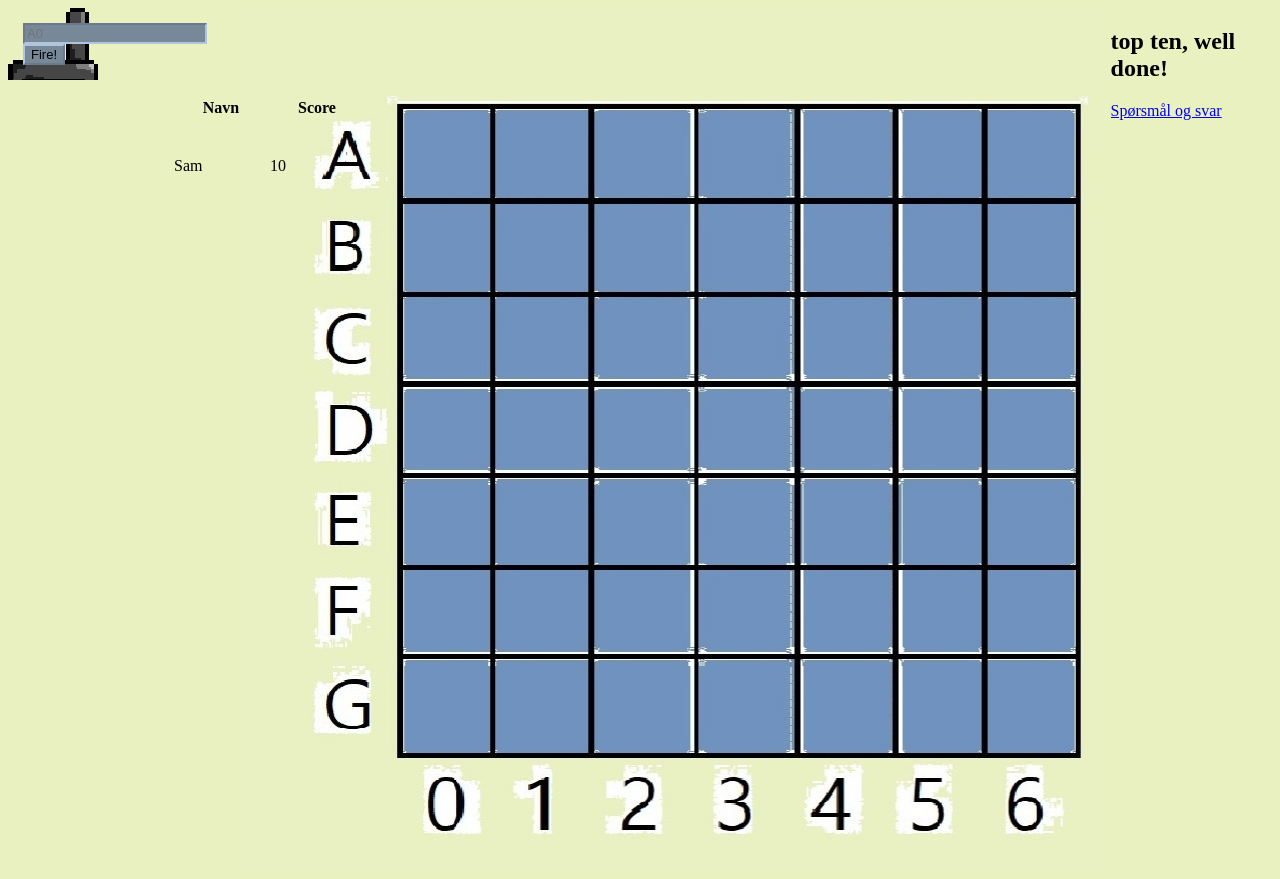
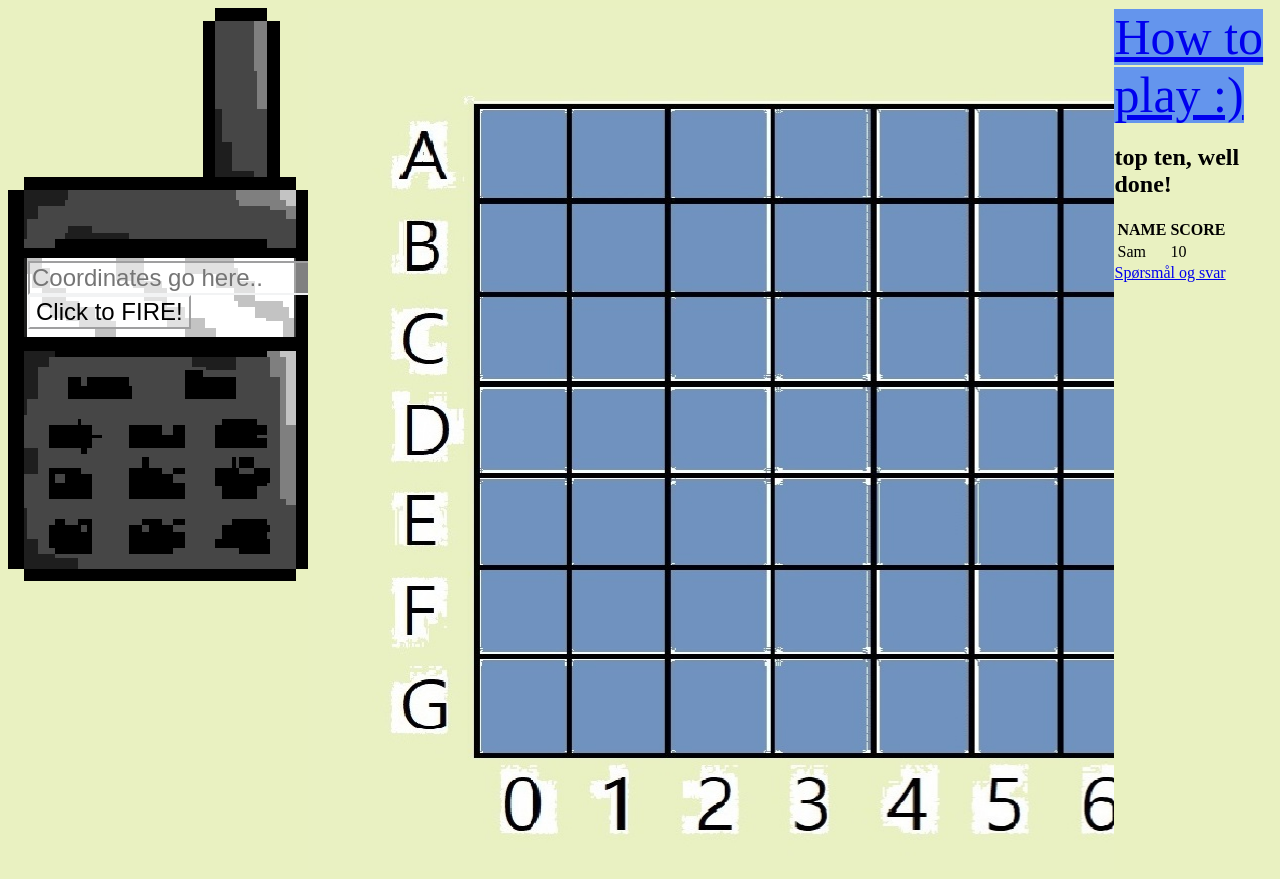
Before and after one commit to jonascantcode/battleship, a PHP site: page / in a window 1280 px wide. Run offline with PHP 8.4, Linux system fonts and the light colour scheme; tables that the repository leaves empty hold one stand-in row (values such as "Sample post").

Commit message:
css changes

```diff
--- a/highScore.php
+++ b/highScore.php
@@ -1,19 +1,19 @@
 <?php
 include 'dbconn.php';
 
-$sql = "SELECT * FROM high_score ORDER BY score DESC LIMIT 10";
+$sql = "SELECT * FROM high_score ORDER BY score ASC LIMIT 10";
 
 $result = $connect->query($sql);
 
 if (!$result) {
     echo"Failed to connect" . $sql ($connect->error);
 } else {
-    echo '<table><tr><th>Navn</th><th>Score</th></tr>';
+    echo '<table><tr><th>NAME</th><th>SCORE</th></tr>';
 
     while ($rad = $result->fetch_assoc()) {
         $navn = $rad["name"];
         $score = $rad["score"];
-        echo '<tr><td>' . $navn . '</td><td>' . $score . '</td></tr>';
+        echo '<tr><td class="scoreTable">' . $navn . '</td><td class="scoreTable">' . $score . '</td></tr>';
     }
     echo '</table>';
 }
--- a/index.php
+++ b/index.php
@@ -10,15 +10,16 @@
 </head>
 
 <body>
+	<div id="container">
 		<div id="containerPlayer">
 			<div id="messageArea"></div>
 			<form id="radio">
-			<input type="text" id="guessInput" placeholder="A0">
-			<input type="button" id="fireButton" value="Fire!">
+				<input type="text" id="guessInput" placeholder="Coordinates go here..">
+				<input type="button" id="fireButton" value="Click to FIRE!">
 			</form>
 		</div>
 		<div id="board">
-		<table>
+			<table id="boardgame">
 				<tr>
 					<td id="00"></td>
 					<td id="01"></td>
@@ -85,13 +86,14 @@
 			</table>
 		</div>
 		<div id="scores">
+			<a href="tut.html" style="background-color: #6495ed; font-size: 50px; ">How to play :)</a>
 			<h2>top ten, well done!</h2>
 			<?php
 			include('highScore.php');
 			?>
 			<a href="faq.php">Spørsmål og svar</a>
 		</div>
-
+	</div>
 	<script src="script.js"></script>
 </body>
 
--- a/script.js
+++ b/script.js
@@ -17,7 +17,7 @@ var model = {
 
 			// Check to see if the ship has already been hit, message the user, and return true.
 			if (ship.hits[index] === "hit") {
-				view.displayMessage("Oops, you already hit that location!");
+				view.displayMessage("Oops, ye already 'it that there location!");
 				return true;
 			} else if (index >= 0) {
 				ship.hits[index] = "hit";
@@ -25,14 +25,14 @@ var model = {
 				view.displayMessage("HIT!");
 
 				if (this.isSunk(ship)) {
-					view.displayMessage("You sank my battleship!");
+					view.displayMessage("Ye sank me battleship!");
 					this.shipsSunk++;
 				}
 				return true;
 			}
 		}
 		view.displayMiss(guess);
-		view.displayMessage("You missed.");
+		view.displayMessage("HA! Ye missed.");
 		return false;
 	},
 
@@ -122,7 +122,7 @@ var controller = {
 			this.guesses++;
 			var hit = model.fire(location);
 			if (hit && model.shipsSunk === model.numShips) {
-				view.displayMessage("You sank all my battleships, in " + this.guesses + " guesses");
+				view.displayMessage("Ye sank all me battleships, in " + this.guesses + " guesses");
 			}
 		}
 	}
@@ -135,17 +135,17 @@ function parseGuess(guess) {
 	var alphabet = ["A", "B", "C", "D", "E", "F", "G"];
 
 	if (guess === null || guess.length !== 2) {
-		alert("Oops, please enter a letter and a number on the board.");
+		alert("Ay, please enter a letter an' a number on the board.");
 	} else {
 		var firstChar = guess.charAt(0);
 		var row = alphabet.indexOf(firstChar);
 		var column = guess.charAt(1);
 
 		if (isNaN(row) || isNaN(column)) {
-			alert("Oops, that isn't on the board.");
+			alert("'ay bucko, that be off the board");
 		} else if (row < 0 || row >= model.boardSize ||
 			column < 0 || column >= model.boardSize) {
-			alert("Oops, that's off the board!");
+			alert("'ay bucko, that be off the board!");
 		} else {
 			return row + column;
 		}
--- a/style.css
+++ b/style.css
@@ -1,54 +1,80 @@
 body {
 	background-color: rgb(233, 241, 193);
+}
+
+#container {
 	display: flex;
+	flex-direction: row;
 }
+
 div#board {
 	position: relative;
-	flex-grow: 8;
 	width: 1024px;
 	height: 863px;
 	margin: auto;
 	background: url("board.jpg") no-repeat;
 }
 
+#containerPlayer {
+	flex-direction: column;
+	top: 100px;
+	width: 300px;
+	height: 700px;
+	background: url("radio.png") no-repeat;
+}
+
 div#messageArea {
-	position: absolute;
+	flex-direction: row;
 	top: 0px;
 	left: 0px;
 	color: transparent;
 }
 
 #scores {
-	flex-direction: column;
+	width: 200px;
 }
 
 .hit {
 	background: url("ship.png") no-repeat center center;
 }
+
 .miss {
 	background: url("miss.png") no-repeat center center;
 }
-table {
+
+table#boardgame {
 	border-spacing: 0px;
 	/* border-collapse: collapse; */
 	position: absolute;
 	left: 173px;
 	top: 98px;
 }
+
 td {
-	width: 94px;
-	height: 94px;
+	width: 93px;
+	height: 93px;
 }
+
+.scoreTable {
+	width: 0px;
+	height: 0px;
+}
+
+
 form {
-	position: top;
-	bottom: 0px;
-	right: 0px;
-	padding: 15px;
-	background: url("radio.png") no-repeat;
+	height: 200px;
+	margin-top: 233px;
+	margin-right: 10px;
+	padding: 20px;
 	background-color: transparent;
 }
+
 form input {
-	background-color: lightslategray;
-	border-color: lightsteelblue;
-	font-size: 13px;
+	background-color: rgba(255, 255, 255, 0.5);
+	border-color: #f2f3f4;
+	font-size: 24px;
 }
+
+form button {
+	background-color: #f2f3f4;
+}
```
Also changed, not shown: tut.html (added, +12 -0 lines), radio.png. Lines whose indentation alone changed are shown as unchanged.
